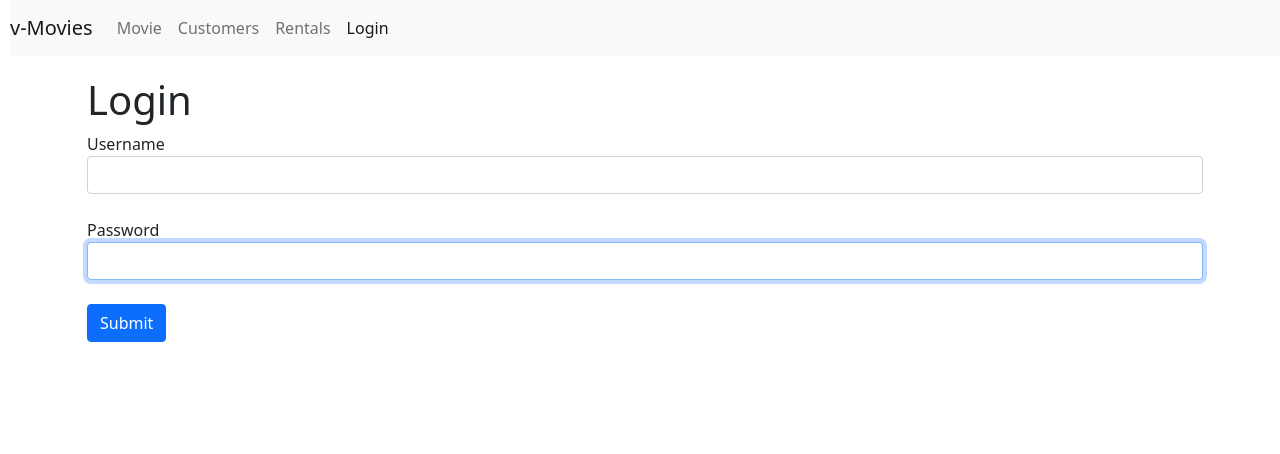
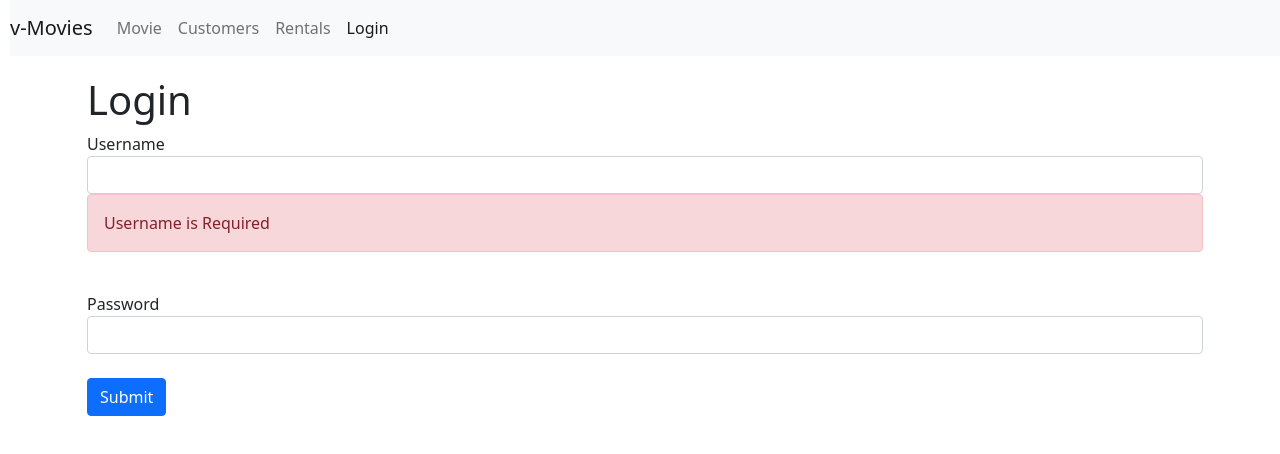
Before and after one commit to Vivek1898/React-Exercises, a React (Create React App) app in the folder project-tidly/: page /login in a window 1280 px wide. Shown: the top 454 px of the page. Built offline with nearby package versions, Linux system fonts and the light colour scheme.

Commit message:
Basic Validation

```diff
--- a/project-tidly/src/components/common/input.jsx
+++ b/project-tidly/src/components/common/input.jsx
@@ -1,14 +1,16 @@
 import React from 'react';
 
-const Input = ({name,label,value,onChange}) => {
+const Input = ({name,label,value,error,onChange}) => {
     return (
         <div className="form-group">
         <label htmlFor={name}>{label}</label>
-        <input autoFocus
+        <input
         value={value}
         onChange={onChange}
         name={name}
         id={name} type="text" className="form-control" />
+
+        {error && <div className="alert alert-danger">{error}</div>}
         </div>
 
      );
--- a/project-tidly/src/components/loginform.jsx
+++ b/project-tidly/src/components/loginform.jsx
@@ -4,20 +4,41 @@ import Input from './common/input';
 class LoginForm extends React.Component {
 // username=React.createRef();
 // password=React.createRef();
-
 // componentDidMount(){
 //     this.username.current.focus();
 // }
 state={
-    account:{username:'',password:''}
+    account:{username:'',password:''},
+    errors:{
+        username:'Username is Required'
+    }
 }
+//Using array for errors easy to find using find method
+//thahts why we use object
+validate=()=>{
+    const errors={};
+    const{account}=this.state;
+    if(account.username.trim()==='')
+     errors.username='Username is required ';
 
-    //handling form submisson bc it reloads whole page on refresh
+  if(account.password.trim()==='')
+  errors.password='Password is required ';
+  return Object.keys(errors).length===0 ? null : errors;
+   };
+
+//handling form submisson bc it reloads whole page on refresh
     handleSubmit=e =>{
    e.preventDefault();
+   //render error messages
+const errors=this.validate();
+
+this.setState({errors : errors || {}  });
+if(errors) return;
 
 
     };
+
+
 //also e.currentTarget
 handleChange=({currentTarget:input})=>{
     //clone
@@ -27,19 +48,28 @@ handleChange=({currentTarget:input})=>{
 }
 
     render() {
-        const{account}=this.state;
+        const{account,errors}=this.state;
         return (
         <div>
             <h1>Login</h1>
             <form  onSubmit={this.handleSubmit}>
-               <Input name="username" value={account.username}
-               label="Username" onChange={this.handleChange} />
+               <Input name="username"
+                value={account.username}
+               label="Username"
+               onChange={this.handleChange}
+               error={errors.username}
+                />
                 <br/>
-                <Input name="password" value={account.password}
-               label="Password" onChange={this.handleChange} />
+                <Input name="password"
+                value={account.password}
+               label="Password"
+               onChange={this.handleChange}
+               error={errors.password}
+               />
 
                     <br/>
-                    <button className="btn btn-primary">Submit</button>
+                    <button
+                    className="btn btn-primary">Submit</button>
             </form>
         </div>
         );
```
